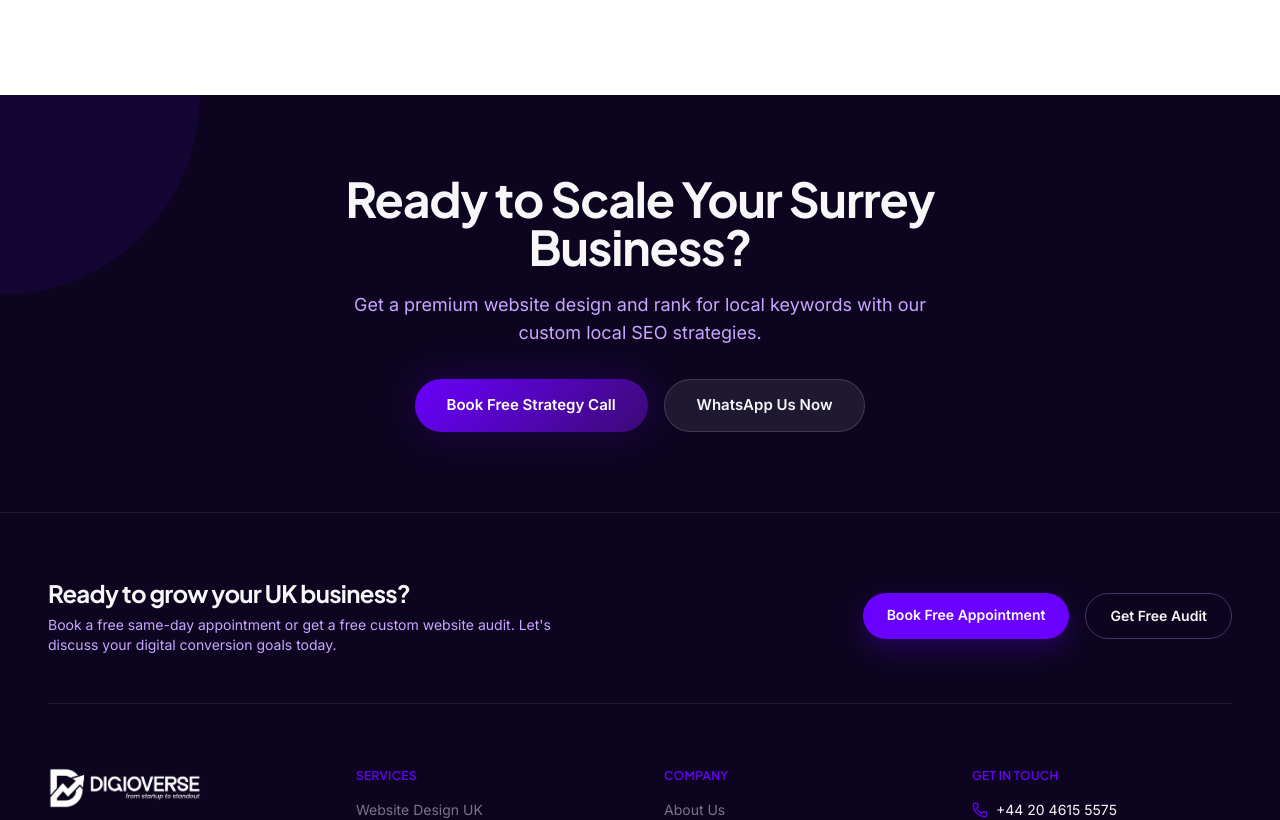
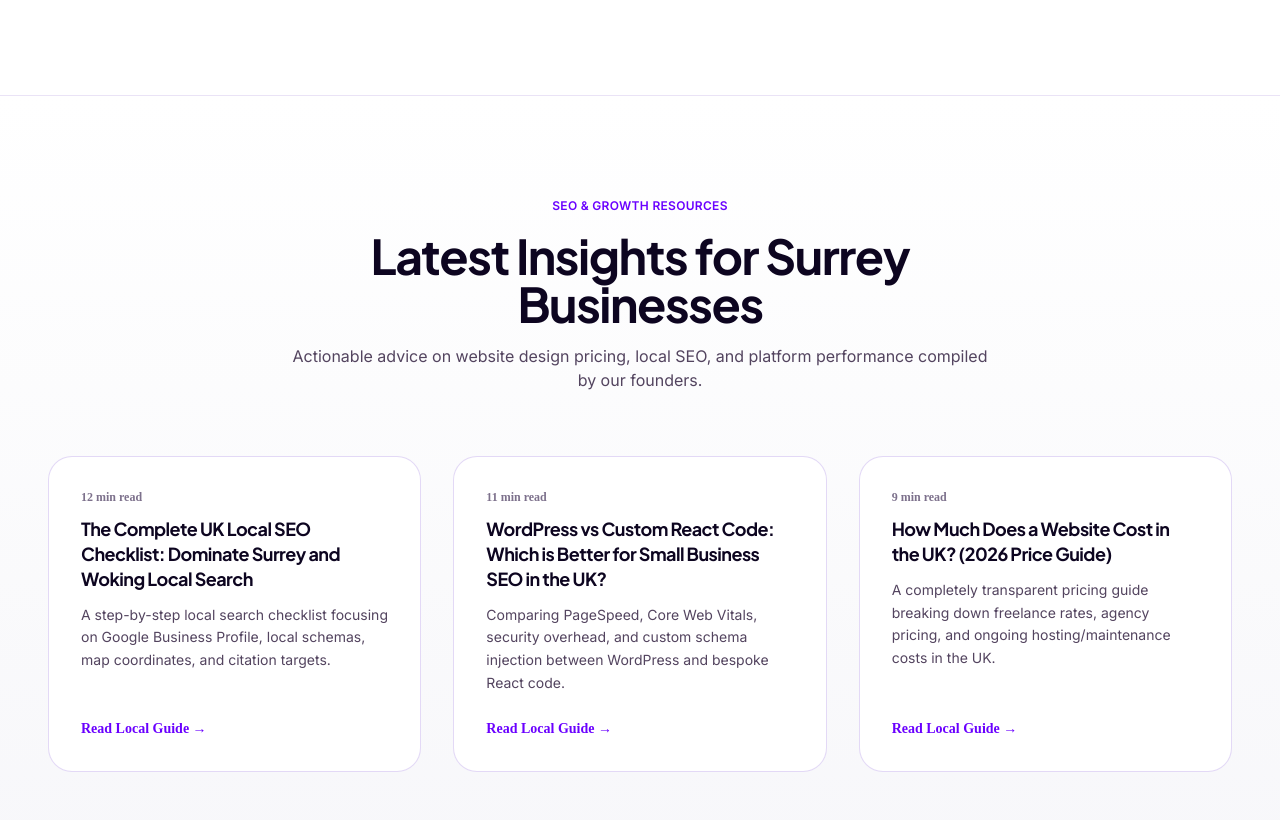
Before and after one commit to hosterlohosting-art/digio-official, a React (Vite) app in the folder app/: page /locations/surrey in a window 1280 px wide. Shown: the part 3427-4247 px from the top of the page. Built offline with nearby package versions, Linux system fonts and the light colour scheme.

Commit message:
SEO: add local business resources grids to Woking and Surrey landing pages for internal link siloing

```diff
--- a/app/src/pages/SurreyLocationPage.tsx
+++ b/app/src/pages/SurreyLocationPage.tsx
@@ -1,3 +1,4 @@
+import { Link } from 'react-router-dom';
 import Breadcrumb from '../components/Breadcrumb';
 import CharacterScatter from '../components/CharacterScatter';
 import ScrollReveal from '../components/ScrollReveal';
@@ -228,6 +229,55 @@ export default function SurreyLocationPage() {
         </div>
       </section>
 
+      {/* Latest Growth Resources Section */}
+      <section className="bg-gradient-to-b from-white to-[#f7f7fa] py-16 md:py-24 border-t border-[#ddd0f4]/50">
+        <div className="max-w-[1280px] mx-auto px-5 md:px-8 lg:px-12">
+          <div className="text-center max-w-[700px] mx-auto mb-16">
+            <span className="text-xs font-semibold uppercase tracking-wide text-[#6a00ff]">SEO & Growth Resources</span>
+            <h2 className="text-3xl md:text-5xl font-bold text-[#0d0520] font-['Plus_Jakarta_Sans'] mt-4">
+              Latest Insights for Surrey Businesses
+            </h2>
+            <p className="text-base text-[#53445f] mt-4">
+              Actionable advice on website design pricing, local SEO, and platform performance compiled by our founders.
+            </p>
+          </div>
+
+          <div className="grid md:grid-cols-3 gap-8">
+            {[
+              {
+                title: "The Complete UK Local SEO Checklist: Dominate Surrey and Woking Local Search",
+                desc: "A step-by-step local search checklist focusing on Google Business Profile, local schemas, map coordinates, and citation targets.",
+                slug: "uk-local-seo-checklist-surrey-woking",
+                readTime: "12 min read"
+              },
+              {
+                title: "WordPress vs Custom React Code: Which is Better for Small Business SEO in the UK?",
+                desc: "Comparing PageSpeed, Core Web Vitals, security overhead, and custom schema injection between WordPress and bespoke React code.",
+                slug: "wordpress-vs-custom-react-seo",
+                readTime: "11 min read"
+              },
+              {
+                title: "How Much Does a Website Cost in the UK? (2026 Price Guide)",
+                desc: "A completely transparent pricing guide breaking down freelance rates, agency pricing, and ongoing hosting/maintenance costs in the UK.",
+                slug: "how-much-does-a-website-cost-uk",
+                readTime: "9 min read"
+              }
+            ].map((article, i) => (
+              <div key={i} className="bg-white border border-[#ddd0f4]/80 p-8 rounded-3xl hover:shadow-lg transition-all duration-300 flex flex-col h-full font-['Outfit']">
+                <span className="text-xs text-[#7d718c] font-semibold">{article.readTime}</span>
+                <h3 className="text-lg font-bold text-[#0d0520] font-['Plus_Jakarta_Sans'] mt-3 mb-3 leading-snug hover:text-[#6a00ff] transition-colors">
+                  <Link to={`/blog/${article.slug}`}>{article.title}</Link>
+                </h3>
+                <p className="text-sm leading-relaxed text-[#53445f] flex-1 mb-6">{article.desc}</p>
+                <Link to={`/blog/${article.slug}`} className="text-sm font-bold text-[#6a00ff] hover:text-[#3b0a75] transition-colors flex items-center gap-1.5 mt-auto">
+                  Read Local Guide &rarr;
+                </Link>
+              </div>
+            ))}
+          </div>
+        </div>
+      </section>
+
       {/* CTA Section */}
       <section className="bg-[#0d0520] py-16 md:py-20 relative overflow-hidden">
         <div className="absolute top-0 left-0 w-[400px] h-[400px] rounded-full bg-[rgba(106,0,255,0.08)] -translate-x-1/2 -translate-y-1/2 pointer-events-none" />
--- a/app/src/pages/WokingLocationPage.tsx
+++ b/app/src/pages/WokingLocationPage.tsx
@@ -1,3 +1,4 @@
+import { Link } from 'react-router-dom';
 import Breadcrumb from '../components/Breadcrumb';
 import CharacterScatter from '../components/CharacterScatter';
 import ScrollReveal from '../components/ScrollReveal';
@@ -276,6 +277,55 @@ export default function WokingLocationPage() {
         </div>
       </section>
 
+      {/* Latest Growth Resources Section */}
+      <section className="bg-gradient-to-b from-white to-[#f7f7fa] py-16 md:py-24 border-t border-[#ddd0f4]/50">
+        <div className="max-w-[1280px] mx-auto px-5 md:px-8 lg:px-12">
+          <div className="text-center max-w-[700px] mx-auto mb-16">
+            <span className="text-xs font-semibold uppercase tracking-wide text-[#6a00ff]">SEO & Growth Resources</span>
+            <h2 className="text-3xl md:text-5xl font-bold text-[#0d0520] font-['Plus_Jakarta_Sans'] mt-4">
+              Latest Insights for Woking Businesses
+            </h2>
+            <p className="text-base text-[#53445f] mt-4">
+              Actionable advice on website design pricing, local SEO, and platform performance compiled by our founders.
+            </p>
+          </div>
+
+          <div className="grid md:grid-cols-3 gap-8">
+            {[
+              {
+                title: "The Complete UK Local SEO Checklist: Dominate Surrey and Woking Local Search",
+                desc: "A step-by-step local search checklist focusing on Google Business Profile, local schemas, map coordinates, and citation targets.",
+                slug: "uk-local-seo-checklist-surrey-woking",
+                readTime: "12 min read"
+              },
+              {
+                title: "WordPress vs Custom React Code: Which is Better for Small Business SEO in the UK?",
+                desc: "Comparing PageSpeed, Core Web Vitals, security overhead, and custom schema injection between WordPress and bespoke React code.",
+                slug: "wordpress-vs-custom-react-seo",
+                readTime: "11 min read"
+              },
+              {
+                title: "How Much Does a Website Cost in the UK? (2026 Price Guide)",
+                desc: "A completely transparent pricing guide breaking down freelance rates, agency pricing, and ongoing hosting/maintenance costs in the UK.",
+                slug: "how-much-does-a-website-cost-uk",
+                readTime: "9 min read"
+              }
+            ].map((article, i) => (
+              <div key={i} className="bg-white border border-[#ddd0f4]/80 p-8 rounded-3xl hover:shadow-lg transition-all duration-300 flex flex-col h-full font-['Outfit']">
+                <span className="text-xs text-[#7d718c] font-semibold">{article.readTime}</span>
+                <h3 className="text-lg font-bold text-[#0d0520] font-['Plus_Jakarta_Sans'] mt-3 mb-3 leading-snug hover:text-[#6a00ff] transition-colors">
+                  <Link to={`/blog/${article.slug}`}>{article.title}</Link>
+                </h3>
+                <p className="text-sm leading-relaxed text-[#53445f] flex-1 mb-6">{article.desc}</p>
+                <Link to={`/blog/${article.slug}`} className="text-sm font-bold text-[#6a00ff] hover:text-[#3b0a75] transition-colors flex items-center gap-1.5 mt-auto">
+                  Read Local Guide &rarr;
+                </Link>
+              </div>
+            ))}
+          </div>
+        </div>
+      </section>
+
       {/* CTA Section */}
       <section className="bg-[#0d0520] py-16 md:py-20 relative overflow-hidden">
         <div className="absolute top-0 left-0 w-[400px] h-[400px] rounded-full bg-[rgba(106,0,255,0.08)] -translate-x-1/2 -translate-y-1/2 pointer-events-none" />
```
Also changed, not shown: 95 other files (tests, documents, lock files or other folders).
